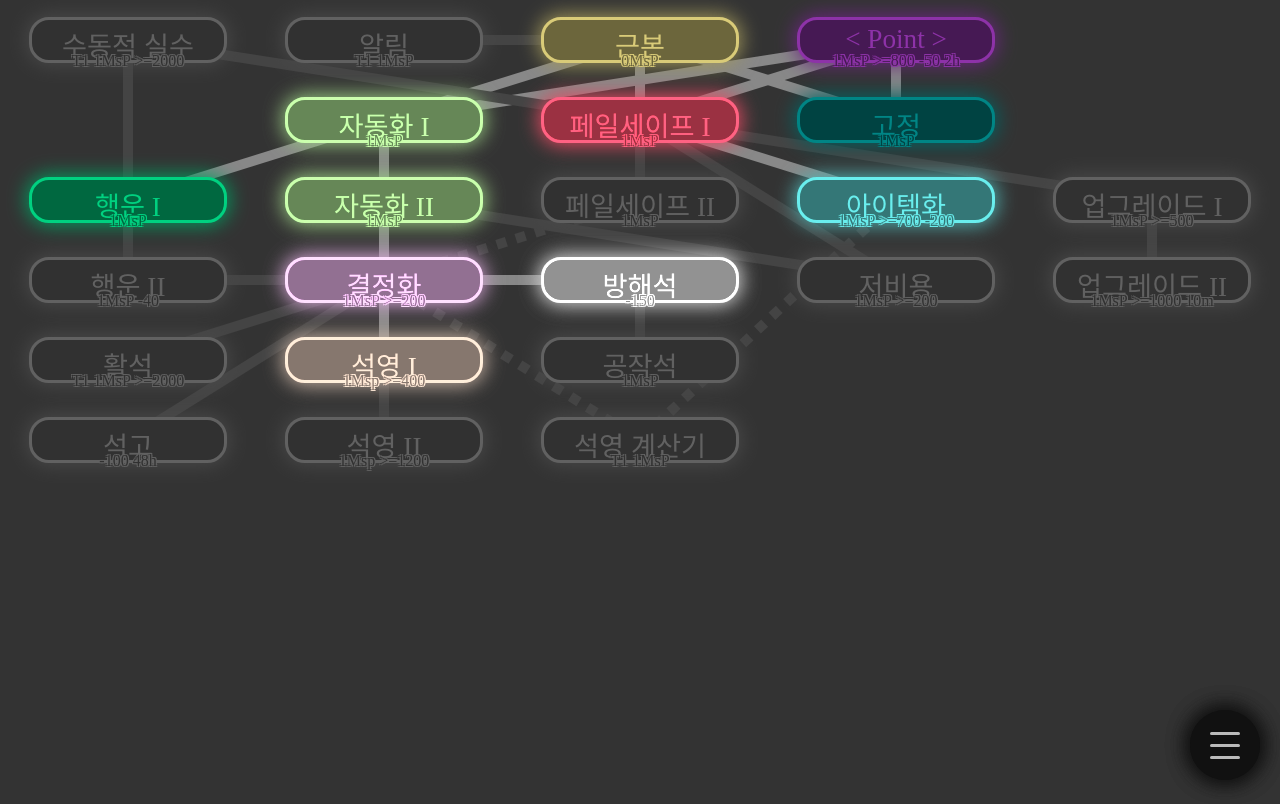
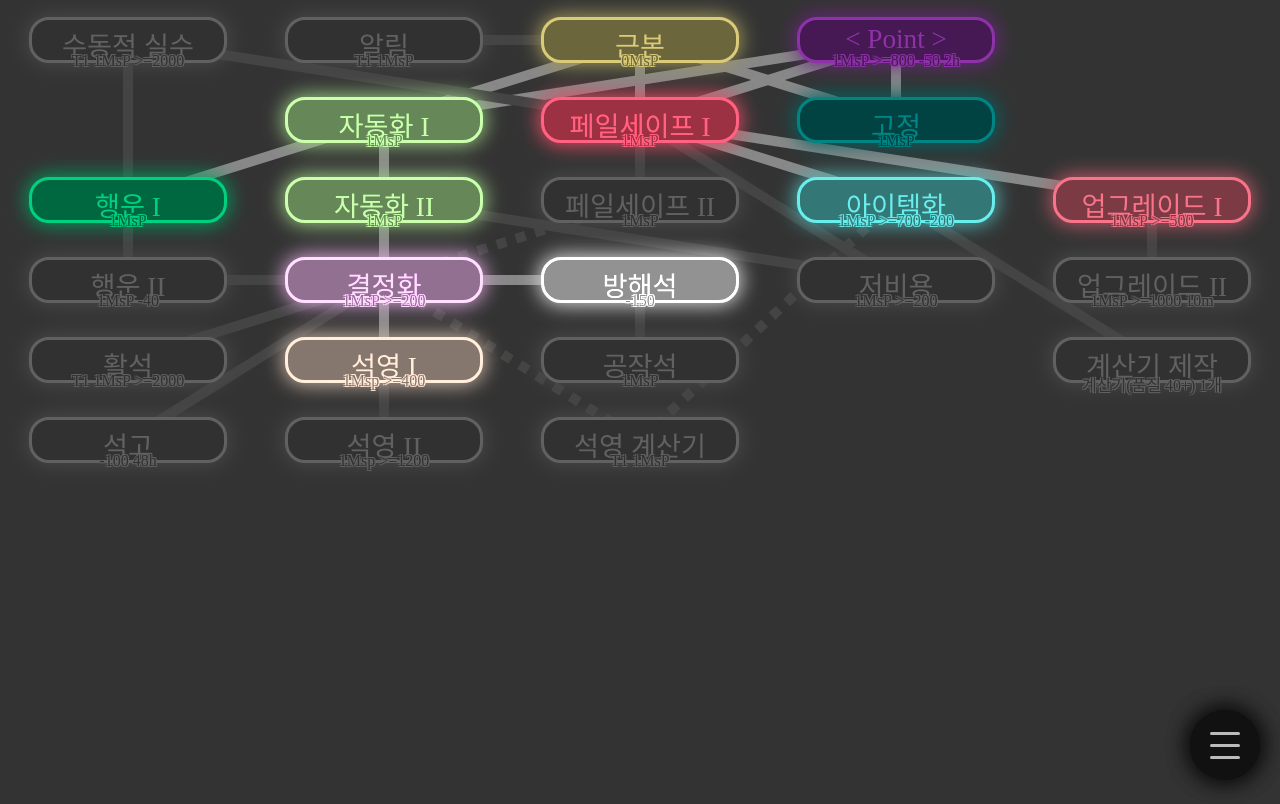
Before and after one commit to bu-gye-jeong/Plvs-Tree, a plain HTML site: page index.html in a window 1280 px wide. Shown: the top 804 px of the page. Drawn offline with nearby package versions, Linux system fonts and the light colour scheme; a web font is replaced by a local one.

Commit message:
Add things about calculator

```diff
--- a/index.html
+++ b/index.html
@@ -118,6 +118,9 @@
         <span id="upgradeList"></span><br><br>
         *소요시간<br>
         업그레이드를 구매할 때, 소요 시간 조건이 존재한다면 그 시간동안 다른 업그레이드를 사지 못하고 기다려야 합니다.
+        <br><br>*계산기<br>
+        다양한 방법으로 얻을 수 있습니다. 옵션 한 가지를 가지고 있으며, 이 옵션은 품질에 의해 성능이 결정됩니다.
+        품질은 무작위로 결정됩니다. 한 번 사용할 시 망가지기 전까지 해제할 수 없습니다.
       </div>
     </div>
 
--- a/index.js
+++ b/index.js
@@ -101,7 +101,7 @@ const upgradeData = [
     price: "1MsP >=500",
     description: "구매에 일정 시간을 요구하는 업그레이드를 추가합니다.",
     position: { x: "90%", y: "25%" },
-    bought: false,
+    bought: true,
     color: {
       hueRotate: "230deg",
       saturate: "50%",
@@ -279,6 +279,18 @@ const upgradeData = [
       brightness: "80%",
     },
   },
+  {
+    name: "계산기 제작",
+    price: "계산기(품질 40+) 1개",
+    description: "숫자를 셀 때 1% 확률로 계산기를 생성합니다.",
+    position: { x: "90%", y: "45%" },
+    bought: false,
+    color: {
+      hueRotate: "100deg",
+      saturate: "10%",
+      brightness: "300%",
+    },
+  },
 ];
 const connectionData = [
   [0, 1],
@@ -311,6 +323,7 @@ const connectionData = [
   [2, 21],
   [4, 21],
   [13, 22],
+  [7, 23],
 ];
 
 // render Upgrades
```
